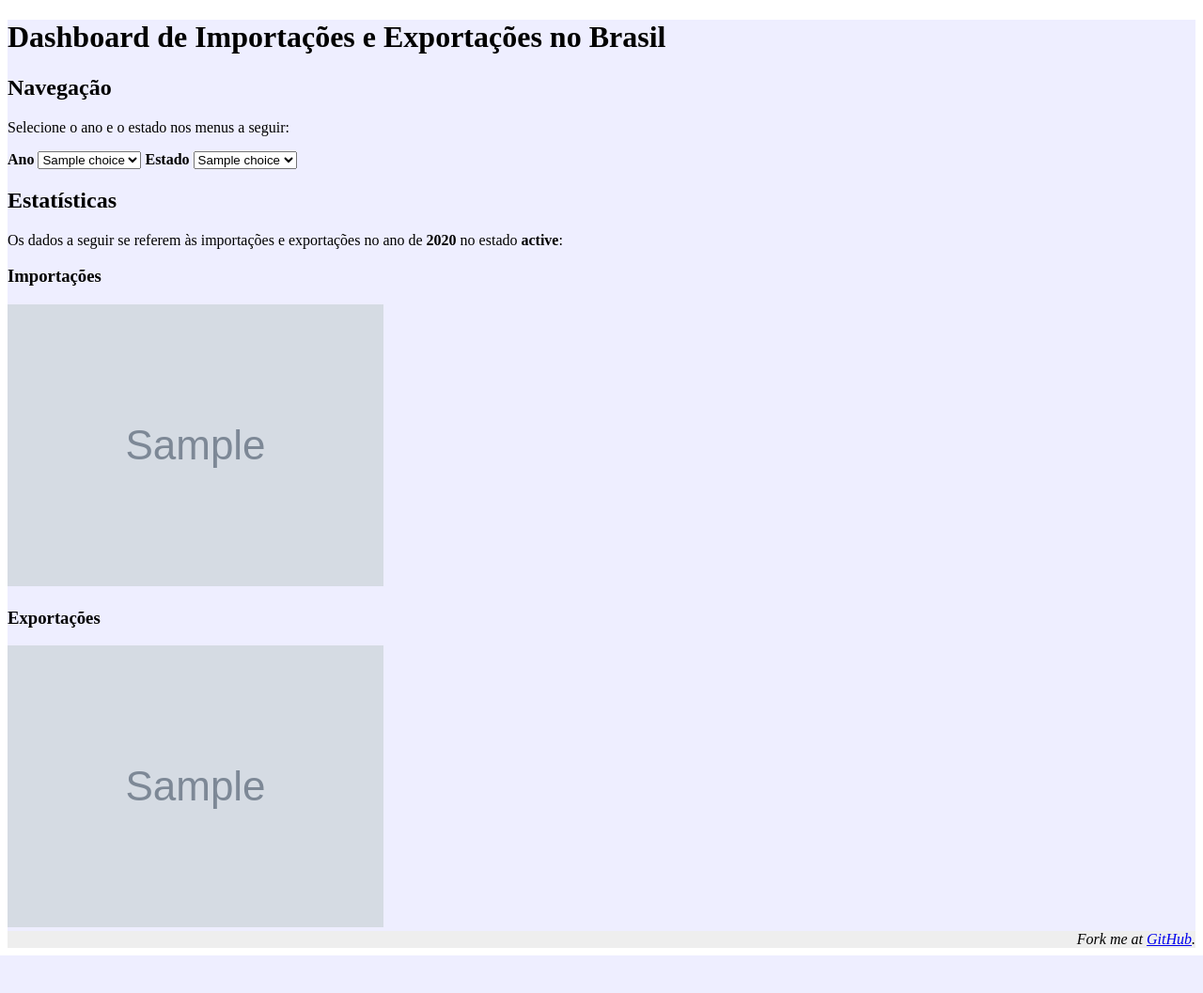
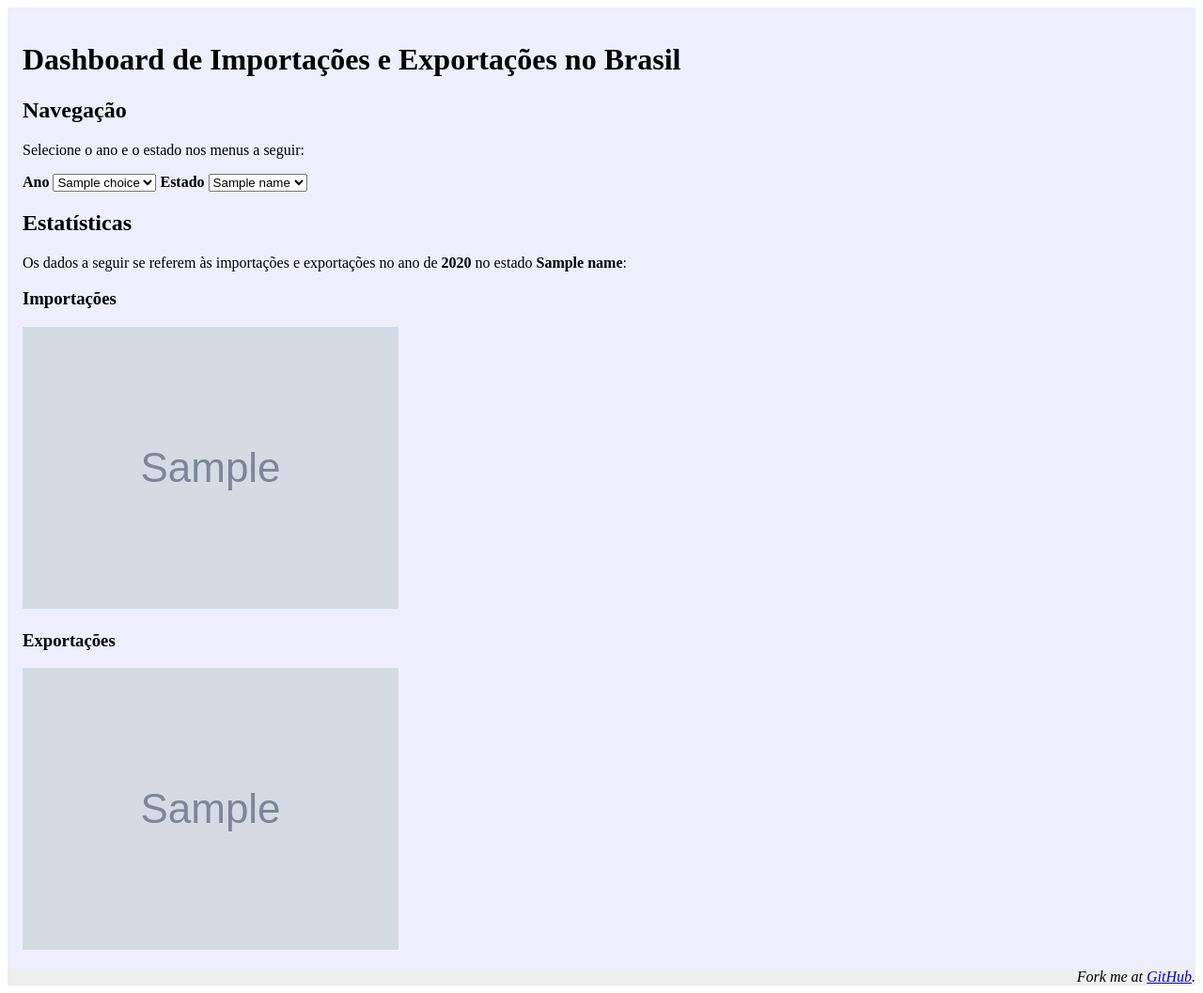
Before and after one commit to he7d3r/desafio-engenharia-dados, a Flask app: template dashboard/src/templates/dashboard.html in a window 1280 px wide. Shown: the whole page at 94% size. Before the commit the page ends 1017 px from the top, so only its background shows below. Run offline with Flask 2, Linux system fonts and the light colour scheme; the template is opened without the code that fills it: most values are stand-ins (such as "Sample title", 1, 10 or a date in 2020); grey boxes marked "Sample" are stand-in pictures.

Commit message:
Minor usability improvements
* Use full names for the federative unities
* Order top 3 from biggest to smallest in the plot
* Keep only the codes for the 26 states and the federal district

```diff
--- a/dashboard/src/app.py
+++ b/dashboard/src/app.py
@@ -16,11 +16,19 @@ engine = create_engine(DATABASE_URI)
 
 def get_available_federative_units():
     """
-    Get states codes from DB and return them as a list
+    Get states' codes and names from DB and return them as a dataframe
     """
     with engine.connect() as connection:
-        query = 'SELECT DISTINCT(SG_UF) FROM uf ORDER BY SG_UF'
-        return pd.read_sql(query, connection).iloc[:, 0].values
+        query = '''
+        SELECT DISTINCT(SG_UF) code,
+               NO_UF name
+        FROM uf
+        WHERE code IN ("AC", "AL", "AP", "AM", "BA", "CE", "DF", "ES", "GO",
+                       "MA", "MT", "MS", "MG", "PR", "PB", "PA", "PE", "PI",
+                       "RN", "RS", "RJ", "RO", "RR", "SC", "SE", "SP", "TO")
+        ORDER BY name
+        '''
+        return pd.read_sql(query, connection, index_col='code')
 
 
 def get_available_years():
@@ -51,6 +59,7 @@ def get_top(table, state, year, count=3):
     with engine.connect() as connection:
         query = f'''
         SELECT n.NO_NCM_POR product_name,
+            u.NO_UF federative_unit_name,
             t.total
         FROM top_by_state_and_year t
         JOIN uf u ON t.federative_unit=u.SG_UF
@@ -59,7 +68,7 @@ def get_top(table, state, year, count=3):
           AND t.federative_unit="{state}"
           AND t.kind="{table}"
         GROUP BY t.product
-        ORDER BY t.total DESC
+        ORDER BY t.total
         LIMIT {count}
         '''
         return pd.read_sql(query, connection)
@@ -105,7 +114,6 @@ def get_plot(df, title=None):
     ax.xaxis.set_major_formatter(ticker.FuncFormatter(large_num_formatter))
 
     plt.tight_layout()
-    # plt.show()
     png_image = io.BytesIO()
     canvas = FigureCanvasAgg(fig)
     canvas.print_png(png_image)
@@ -121,37 +129,42 @@ def get_plot(df, title=None):
 @app.route('/')
 @app.route('/dashboard')
 @app.route('/dashboard/')
-@app.route('/dashboard/<string:state>/<int:year>')
-def dashboard(state=None, year=None):
+@app.route('/dashboard/<string:state_code>/<int:year>')
+def dashboard(state_code=None, year=None):
     """
     Show statistics about imports and exports for the state and year provided
     in the URL.
 
     Parameters:
-        state: (str): The UF code of the state of origin/destiny the trade
+        state_code: (str): The code of the state of origin/destiny the trade
         (default the first state available).
         year: (int): The year of the trade (default the first year available).
     """
     available_states = get_available_federative_units()
-    if state is None:
-        state = str(available_states[0])
-    if state in available_states:
+    if state_code is None:
+        state_code = str(available_states.index[0])
+    if state_code in available_states.index:
+        state_name = available_states['name'][state_code]
         available_years = get_available_years()
         if year is None:
             year = available_years[0]
         if year in available_years:
-            df_imp = get_top('import', state, year)
-            df_exp = get_top('export', state, year)
-            img_imports = get_plot(df_imp, title='Produtos mais importados')
-            img_exports = get_plot(df_exp, title='Produtos mais exportados')
+            df_imp = get_top('import', state_code, year)
+            df_exp = get_top('export', state_code, year)
+            img_imports = get_plot(
+                df_imp,
+                title=f'Produtos mais importados ({state_name}, {year})'
+            )
+            img_exports = get_plot(
+                df_exp,
+                title=f'Produtos mais exportados ({state_name}, {year})'
+            )
             return render_template(
                 'dashboard.html',
-                state=state,
+                state_code=state_code,
                 year=year,
-                years=available_years,
-                states=available_states,
-                imports=df_imp,
-                exports=df_exp,
+                available_years=available_years,
+                available_states=available_states,
                 img_imports=img_imports,
                 img_exports=img_exports
             )
--- a/dashboard/src/static/main.css
+++ b/dashboard/src/static/main.css
@@ -4,6 +4,7 @@
 }
 #content {
     background-color: #eeeeff;
+    padding: 1em;
 }
 #footer {
     background-color: #eeeeee;
--- a/dashboard/src/templates/dashboard.html
+++ b/dashboard/src/templates/dashboard.html
@@ -5,23 +5,24 @@
 <div id="header">
     <b>Ano</b>
     <select name="form-year" onchange="location = this.value;console.log(this.value);">
-      {% for choice in years %}
-          <option value="{{ url_for('dashboard', state=state, year=choice) }}" {% if year==choice %} selected="selected"{% endif %}>{{ choice }}</option>
+      {% for choice in available_years %}
+          <option value="{{ url_for('dashboard', state_code=state_code, year=choice) }}" {% if year==choice %} selected="selected"{% endif %}>{{ choice }}</option>
       {% endfor %}
     </select>
 </div>
+
 <div id="sidebar">
     <b>Estado</b>
     <select name="form-state" onchange="location = this.value;console.log(this.value);">
-      {% for choice in states %}
-          <option value="{{ url_for('dashboard', state=choice, year=year) }}" {% if state==choice %} selected="selected"{% endif %}>{{ choice }}</option>
+      {% for choice in available_states.index %}
+          <option value="{{ url_for('dashboard', state_code=choice, year=year) }}" {% if state_code==choice %} selected="selected"{% endif %}>{{ available_states['name'][choice] }}</option>
       {% endfor %}
     </select>
 </div>
 {% if state is not none and year is not none %}
 
 <h2>Estatísticas</h2>
-<p>Os dados a seguir se referem às importações e exportações no ano de <b>{{year}}</b> no estado <b>{{state}}</b>:</p>
+<p>Os dados a seguir se referem às importações e exportações no ano de <b>{{year}}</b> no estado <b>{{available_states['name'][state_code]}}</b>:</p>
 
 <h3>Importações</h3>
 <img src={{ img_imports }} alt="Gráfico de barras das importações" />
```
